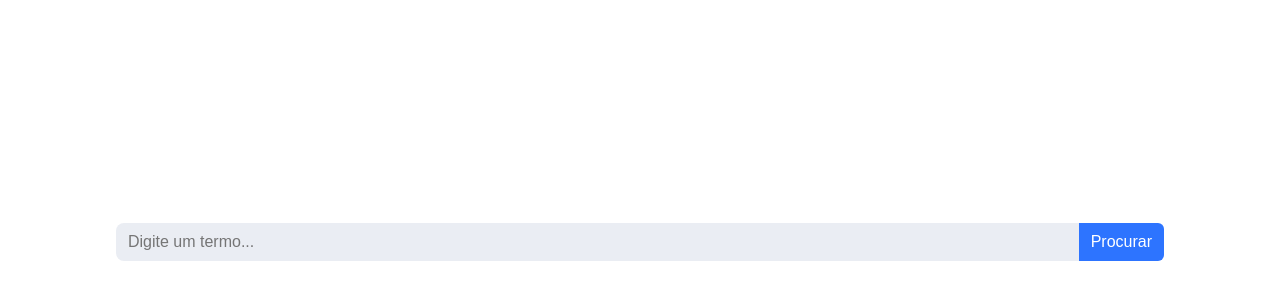
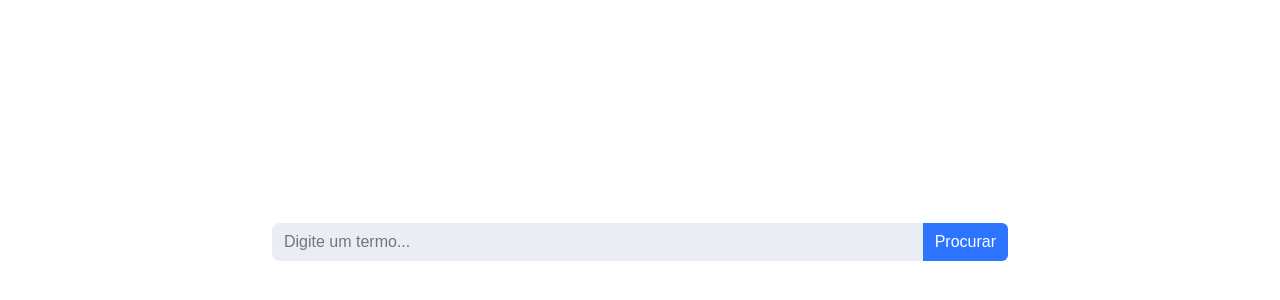
Before and after one commit to joaotanaca/term-search-automation, a React (Vite) app: page / in a window 1280 px wide. Shown: the part 158-458 px from the top of the page. Built offline with nearby package versions, Linux system fonts and the light colour scheme; no server answers.

Commit message:
refactor: change size's container

```diff
--- a/src/styles/Global.ts
+++ b/src/styles/Global.ts
@@ -12,8 +12,8 @@ export default createGlobalStyle`
         -webkit-font-smoothing: antialiased;
         background-color: #fff;
         .App{
-            width: calc(100% - 40px);
-            max-width: 1080px;
+            width: calc(100% - 20px);
+            max-width: 768px;
             margin: 0 auto;
         }
     }
```
